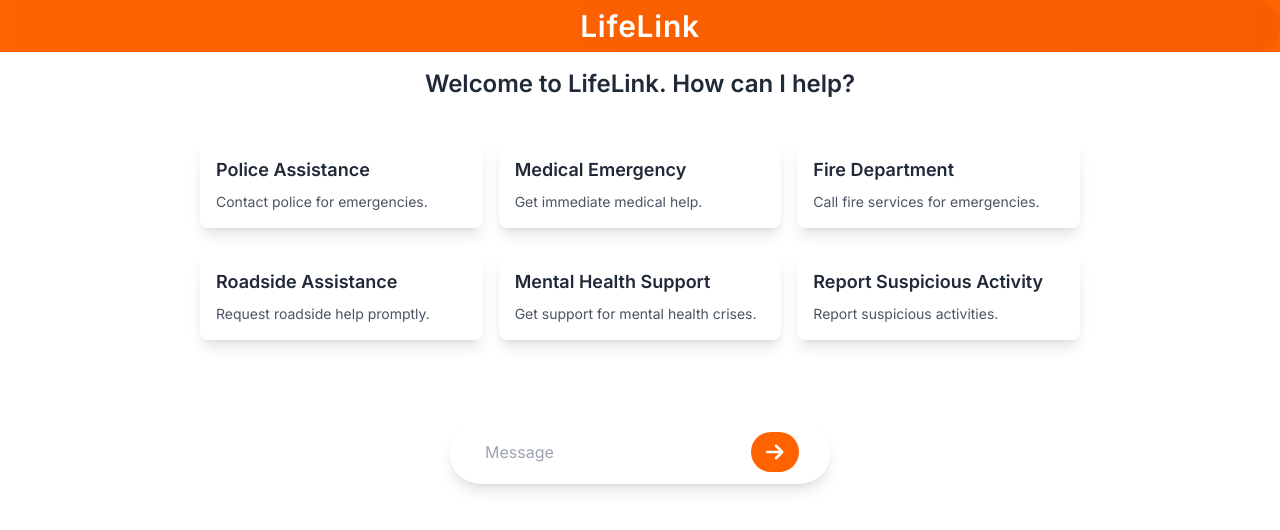
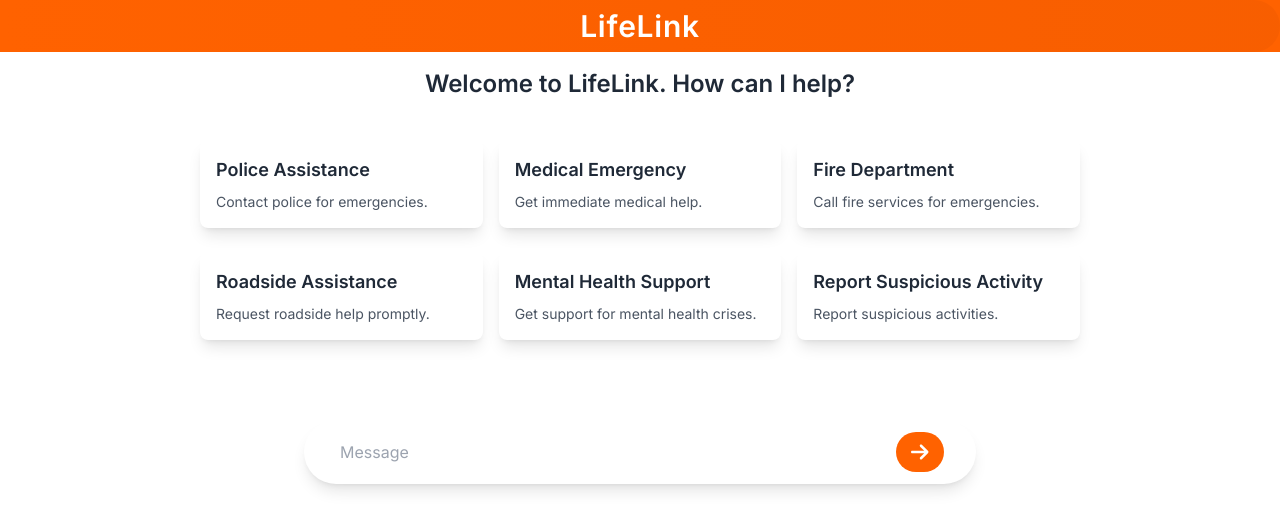
Before and after one commit to MissBellum/LifeLink, a React (Create React App) app in the folder lifelink-ui/: page / in a window 1280 px wide. Shown: the top 530 px of the page. Built offline with nearby package versions, Linux system fonts and the light colour scheme.

Commit message:
Created Tailwind styling for form element

```diff
--- a/lifelink-ui/src/components/InputForm.jsx
+++ b/lifelink-ui/src/components/InputForm.jsx
@@ -4,19 +4,22 @@ import { faArrowRight } from '@fortawesome/free-solid-svg-icons';
 
 function InputForm() {
   return (
-    <div className="flex justify-center items-center">
-      <form method='POST' action=''>
-        <div className="home__prompt__div flex items-center bg-white rounded-full shadow-lg p-3 w-full max-w-2xl">
+    <div className="flex justify-center items-center w-full">
+      <form method="POST" action="" className="w-full max-w-2xl">
+        <div className="home__prompt__div flex items-center bg-white rounded-full shadow-lg p-3 w-full">
           <input
             id="home-prompt"
             className="home__prompt flex-grow rounded-l-full px-6 py-2 text-gray-700 focus:outline-none focus:ring-2 focus:ring-[#ff6200] placeholder-gray-400"
             type="text"
             placeholder="Message"
           />
-          <div className='pr-5'>
-          <button className="home__submit__icon bg-[#ff6200] hover:bg-[#e65500] text-white w-12 h-10 rounded-full ml-2 transition duration-300 ease-in-out transform hover:scale-105">
-            <FontAwesomeIcon size="lg" icon={faArrowRight} />
-          </button>
+          <div className="pr-5">
+            <button
+              type="submit"
+              className="home__submit__icon bg-[#ff6200] hover:bg-[#e65500] text-white w-12 h-10 rounded-full ml-2 transition duration-300 ease-in-out transform hover:scale-105"
+            >
+              <FontAwesomeIcon size="lg" icon={faArrowRight} />
+            </button>
           </div>
         </div>
       </form>
```
